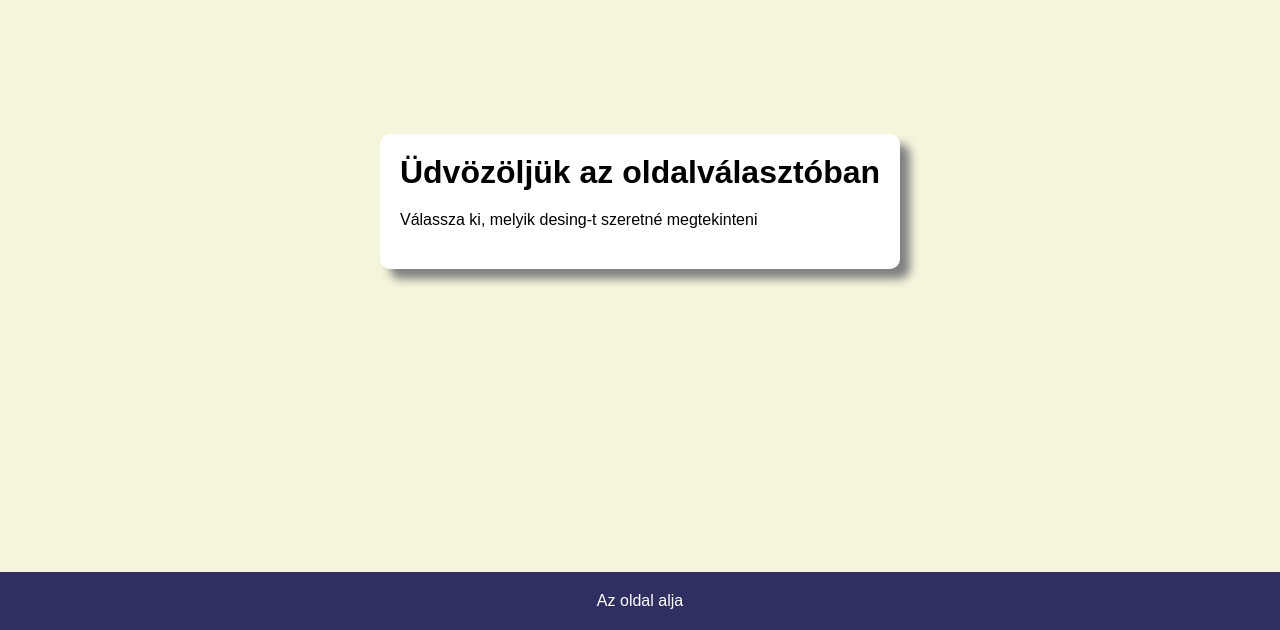
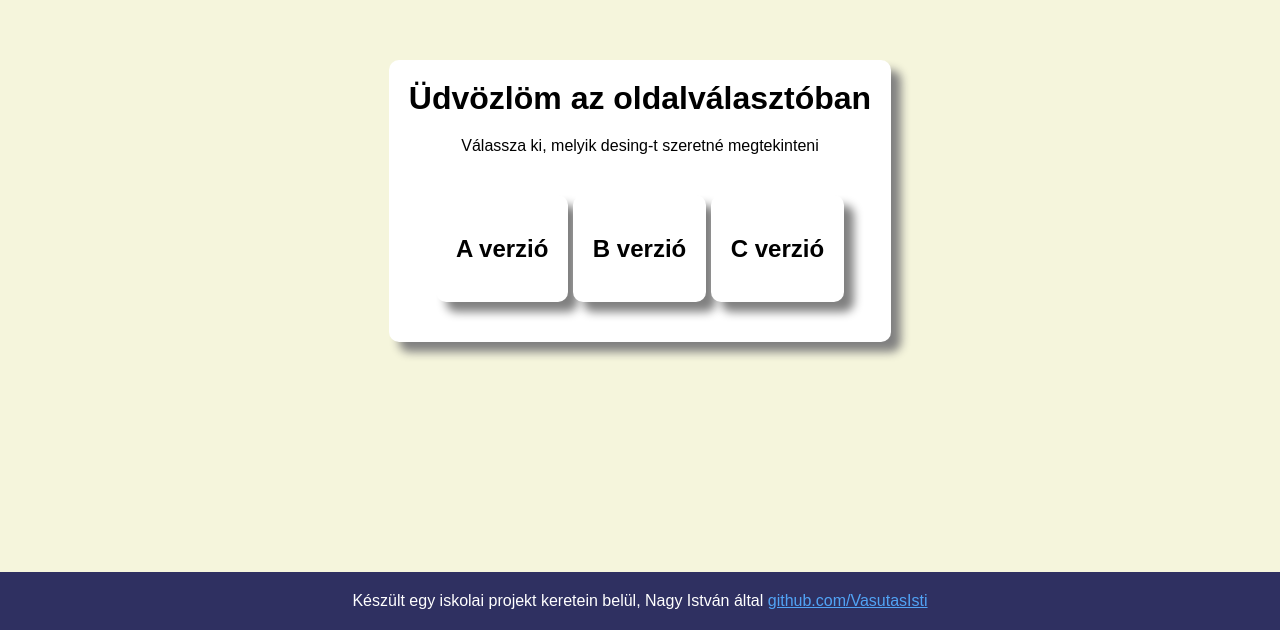
Before and after one commit to VasutasIsti/Suli, a plain HTML site: page index.html in a window 1280 px wide. Shown: the part 170-800 px from the top of the page. Drawn offline with Linux system fonts and the light colour scheme.

Commit message:
Egy alap desing, illetve az oldalak linkjei

```diff
--- a/index.html
+++ b/index.html
@@ -8,20 +8,20 @@
 </head>
 <body>
     <div class="content">
-        <h1>Üdvözöljük az oldalválasztóban</h1>
+        <h1>Üdvözlöm az oldalválasztóban</h1>
         <p>Válassza ki, melyik desing-t szeretné megtekinteni</p>
-        <div>
-            <div>
-
+        <div class="content" style="box-shadow: none;">
+            <div class="option clickable" onclick="window.location.href='weblapok/amain.html'">
+                <h2>A verzió</h2>
             </div>
-            <div>
-
+            <div class="option clickable" onclick="window.location.href='weblapok/bmain.html'">
+                <h2>B verzió</h2>
             </div>
-            <div>
-
+            <div class="option clickable" onclick="window.location.href='weblapok/cmain.html'">
+                <h2>C verzió</h2>
             </div>
         </div>
     </div>
-    <footer class="footer">Az oldal alja</footer>
+    <footer class="footer">Készült egy iskolai projekt keretein belül, Nagy István által <a href="https://www.github.com/vasutasisti">github.com/VasutasIsti</a></footer>
 </body>
 </html>
--- a/style.css
+++ b/style.css
@@ -1,3 +1,7 @@
+:root{
+    --bgc:beige;
+}
+
 html{
     height: 100%;
 }
@@ -5,8 +9,9 @@ body{
     min-height: 100%;
     display: grid;
     grid-template-rows: 1fr auto;
-    background-color: beige;
+    background-color: var(--bgc);
     color: black;
+    text-align: center;
     margin: 0;
     font-family: Arial, Helvetica, sans-serif;
 }
@@ -20,6 +25,9 @@ h1{
 p{
     margin: 0 0 20px 0;
 }
+a:any-link{
+    color: #51A3F5;
+}
 .content{
     padding: 20px;
     margin: auto;
@@ -30,8 +38,27 @@ p{
     background-color: white;
     box-shadow: 10px 10px 10px gray;
     border-radius: 10px;
+    align-items: center;
 }
-
+.option{
+    transition-duration: 0.5s;
+    padding: 20px;
+    margin: auto;
+    display: inline-block;
+    position: relative;
+    width: fit-content;
+    height: fit-content;
+    background-color: white;
+    box-shadow: 10px 10px 10px gray;
+    border-radius: 10px;
+}
+.clickable {
+    cursor: pointer;
+}
+.option:hover{
+    background-color: beige;
+    transition-duration: 0.5s;
+}
 .footer{
     grid-row-start: 2;
     grid-row-end: 3;
--- a/weblapok/astyle.css
+++ b/weblapok/astyle.css
@@ -7,8 +7,13 @@
         Emerald         #33CA7F
 */
 
+:root{
+    --bgc:#33CA7F;
+    --footer:#FBD1A2;
+}
+
 body{
-    background-color: #33CA7F;
+    background-color: var(--bgc);
     min-height: 100%;
     color: #000000;
     font-family: Arial, Helvetica, sans-serif;
@@ -43,12 +48,15 @@ section{
 .header h1{
     font-size: 5vw;
     color: black;
-    mix-blend-mode: ;
 }
 
 .footer{
-    background-color: #7DCFB6;
+    background-color: var(--footer);
+    color: #000000;
     text-align: center;
     justify-content: center;
     align-items: center;
 }
+.footer a:any-link{
+    color: #277BCF;
+}
--- a/weblapok/bstyle.css
+++ b/weblapok/bstyle.css
@@ -11,11 +11,11 @@
     --chamoisee: #A38560;
     --satin-sheen-gold: #C6A15B;
     --Maize: #F2E86D;
-    --tea-green: #D3DFB8;
+    --bgc: #D3DFB8;
 }
 
 body{
-    background-color: var(--tea-green);
+    background-color: var(--bgc);
     color: #000000;
     font-family: Arial, Helvetica, sans-serif;
 
```
Also changed, not shown: weblapok/amain.html (+20 -0 lines), weblapok/bmain.html (+20 -0 lines), weblapok/cmain.html (+20 -0 lines).
